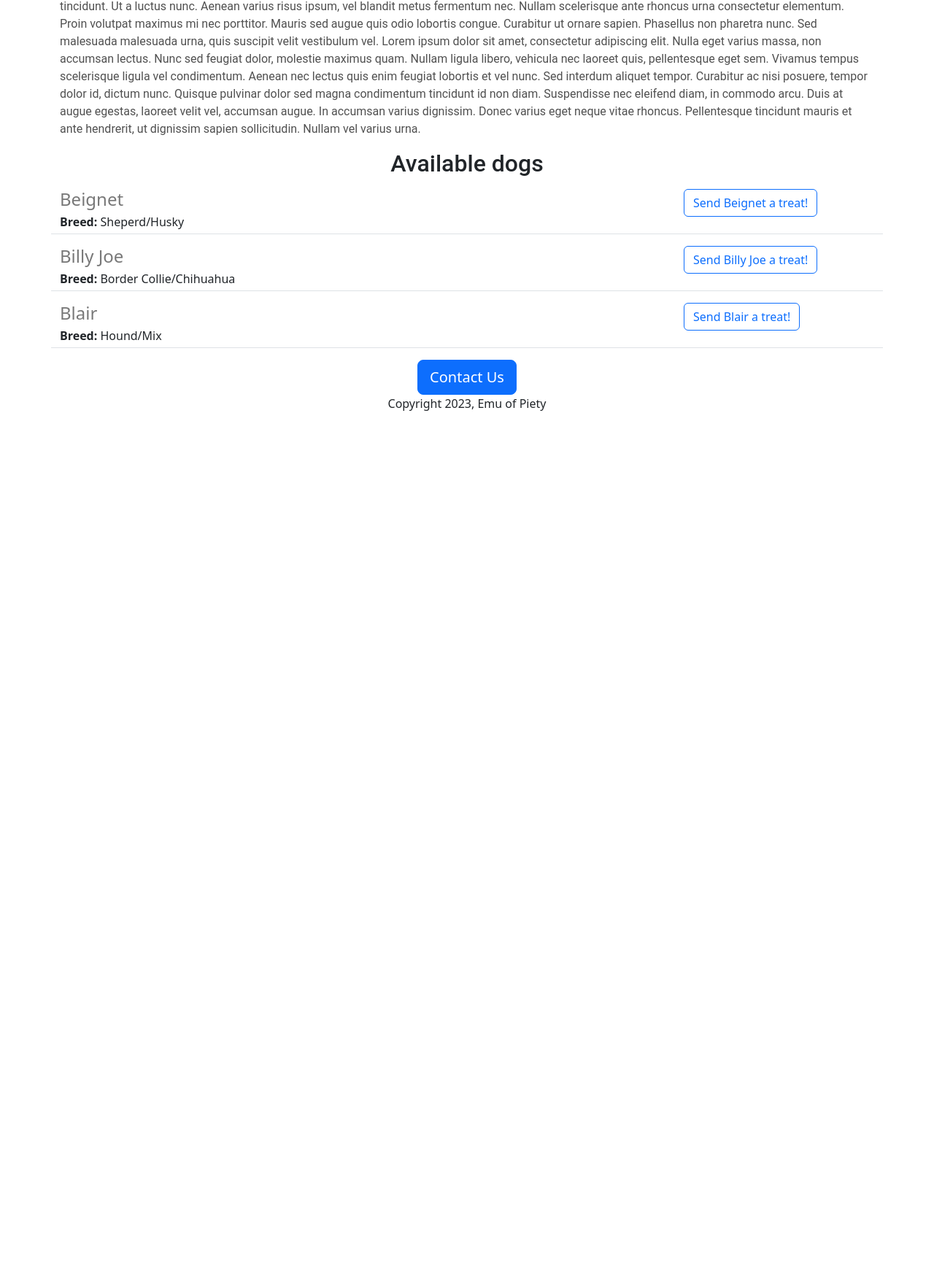
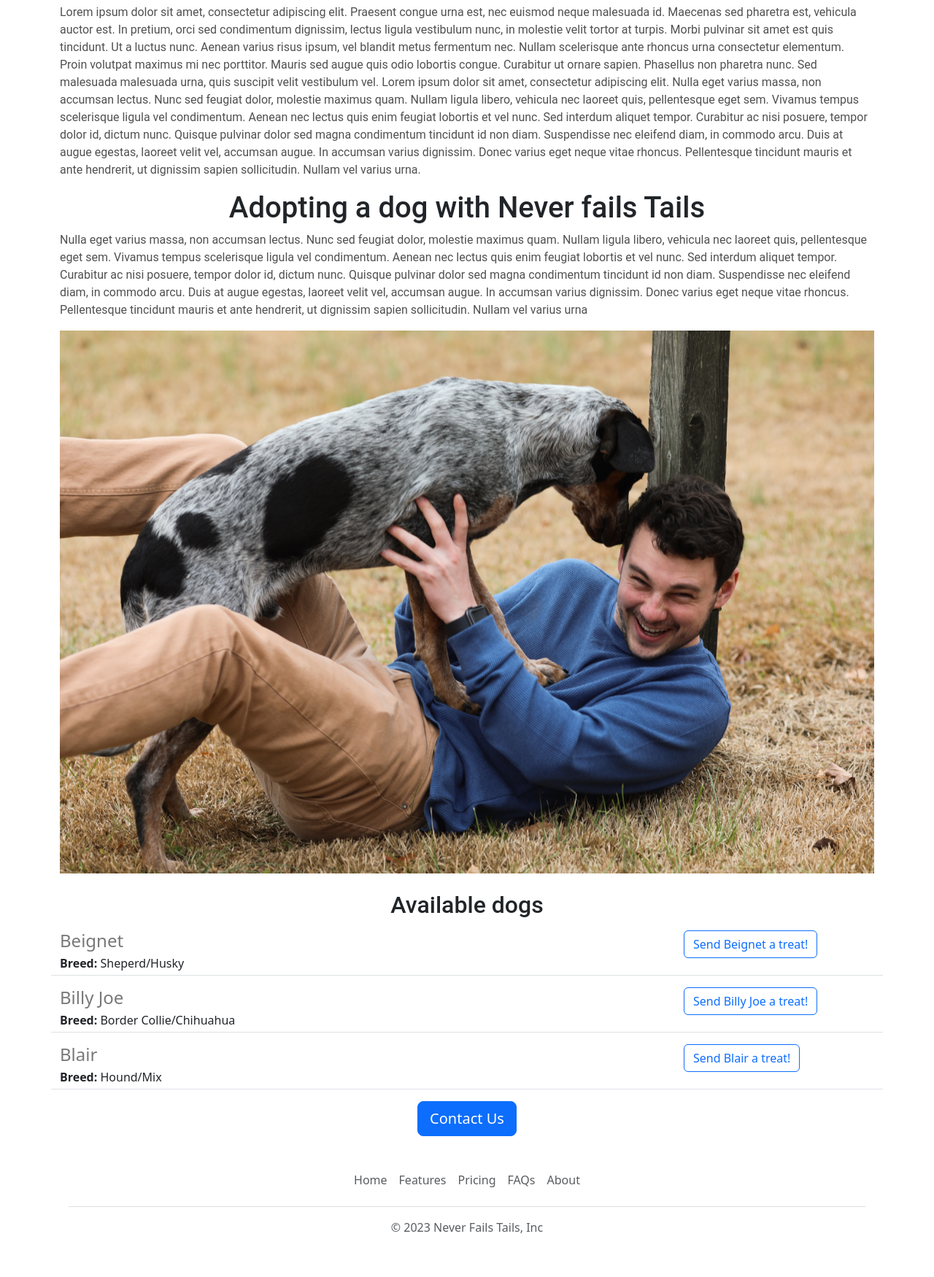
Before and after one commit to Fredahintz/dog_tracking_app_v2, a Flask app: page / in a window 1280 px wide. Shown: the part 2007-3757 px from the top of the page at 73% size. Before the commit the page ends 2570 px from the top, so only its background shows below. Run offline with Flask 3, Linux system fonts and the light colour scheme.

Commit message:
Functional and aesthetic upgrades

```diff
--- /dev/null
+++ b/templates/footer.html
@@ -0,0 +1,12 @@
+<div class="container">
+  <footer class="py-3 my-4">
+    <ul class="nav justify-content-center border-bottom pb-3 mb-3">
+      <li class="nav-item"><a href="#" class="nav-link px-2 text-body-secondary">Home</a></li>
+      <li class="nav-item"><a href="#" class="nav-link px-2 text-body-secondary">Features</a></li>
+      <li class="nav-item"><a href="#" class="nav-link px-2 text-body-secondary">Pricing</a></li>
+      <li class="nav-item"><a href="#" class="nav-link px-2 text-body-secondary">FAQs</a></li>
+      <li class="nav-item"><a href="#" class="nav-link px-2 text-body-secondary">About</a></li>
+    </ul>
+    <p class="text-center text-body-secondary">&copy; 2023 Never Fails Tails, Inc</p>
+  </footer>
+</div>
--- a/templates/home.html
+++ b/templates/home.html
@@ -40,6 +40,7 @@
 
   </head>
   <body>
+    {% include 'nav.html' %}
     <div class = "container">
     <h1 class ="text-center mt-4 mb-4"> Never Fails Tails Dog Shelter  </h1>
     <img class = "img-fluid" id="banner" src = "https://dogtrackingapp.fredhintz040.repl.co/static/cute_dog.jpg" height=320>
@@ -47,6 +48,10 @@
     <p class = "bodytext">Lorem ipsum dolor sit amet, consectetur adipiscing elit. Praesent congue urna est, nec euismod neque malesuada id. Maecenas sed pharetra est, vehicula auctor est. In pretium, orci sed condimentum dignissim, lectus ligula vestibulum nunc, in molestie velit tortor at turpis. Morbi pulvinar sit amet est quis tincidunt. Ut a luctus nunc. Aenean varius risus ipsum, vel blandit metus fermentum nec. Nullam scelerisque ante rhoncus urna consectetur elementum. Proin volutpat maximus mi nec porttitor. Mauris sed augue quis odio lobortis congue. Curabitur ut ornare sapien. Phasellus non pharetra nunc. Sed malesuada malesuada urna, quis suscipit velit vestibulum vel. Lorem ipsum dolor sit amet, consectetur adipiscing elit.
 
     Nulla eget varius massa, non accumsan lectus. Nunc sed feugiat dolor, molestie maximus quam. Nullam ligula libero, vehicula nec laoreet quis, pellentesque eget sem. Vivamus tempus scelerisque ligula vel condimentum. Aenean nec lectus quis enim feugiat lobortis et vel nunc. Sed interdum aliquet tempor. Curabitur ac nisi posuere, tempor dolor id, dictum nunc. Quisque pulvinar dolor sed magna condimentum tincidunt id non diam. Suspendisse nec eleifend diam, in commodo arcu. Duis at augue egestas, laoreet velit vel, accumsan augue. In accumsan varius dignissim. Donec varius eget neque vitae rhoncus. Pellentesque tincidunt mauris et ante hendrerit, ut dignissim sapien sollicitudin. Nullam vel varius urna. </p>
+      <h1 class = "text-center"> Adopting a dog with Never fails Tails </h1>
+      <p class = "bodytext">
+      Nulla eget varius massa, non accumsan lectus. Nunc sed feugiat dolor, molestie maximus quam. Nullam ligula libero, vehicula nec laoreet quis, pellentesque eget sem. Vivamus tempus scelerisque ligula vel condimentum. Aenean nec lectus quis enim feugiat lobortis et vel nunc. Sed interdum aliquet tempor. Curabitur ac nisi posuere, tempor dolor id, dictum nunc. Quisque pulvinar dolor sed magna condimentum tincidunt id non diam. Suspendisse nec eleifend diam, in commodo arcu. Duis at augue egestas, laoreet velit vel, accumsan augue. In accumsan varius dignissim. Donec varius eget neque vitae rhoncus. Pellentesque tincidunt mauris et ante hendrerit, ut dignissim sapien sollicitudin. Nullam vel varius urna </p>
+      <img class = "img-fluid mb-4" src = "https://dogtrackingapp.fredhintz040.repl.co/static/playing_with_dog.jpg" height=320>
       <h2 class = "text-center"> Available dogs </h2>
       <p class = "text-center">
         {% for dog in dogs %}
@@ -54,8 +59,8 @@
         {% endfor %}
         </p>
     <div class="text-center">
-      <button class="btn btn-primary btn-lg">Contact Us</button>
-      <p> Copyright 2023, Emu of Piety </p>
+      <a href="mailto:fordheinz315@gmail.com" class="btn btn-primary btn-lg">Contact Us</a>
+      {% include 'footer.html' %}
     </div>
   </body>
 </html>
--- /dev/null
+++ b/templates/nav.html
@@ -0,0 +1,9 @@
+<nav class="navbar shadow-sm fixed-top bg-white">
+  <div class="container-fluid">
+    <a class="navbar-brand" href="#">
+      <img src="/static/dog-solid.svg" alt="Logo" width="30" height="24" class="d-inline-block align-text-top">
+      Never Fails Tails
+    </a>
+  </div>
+</nav>
+<div style = "height:56px"></div>
```
Also changed, not shown: static/dog-solid.svg (added), static/playing_with_dog.jpg (added).
